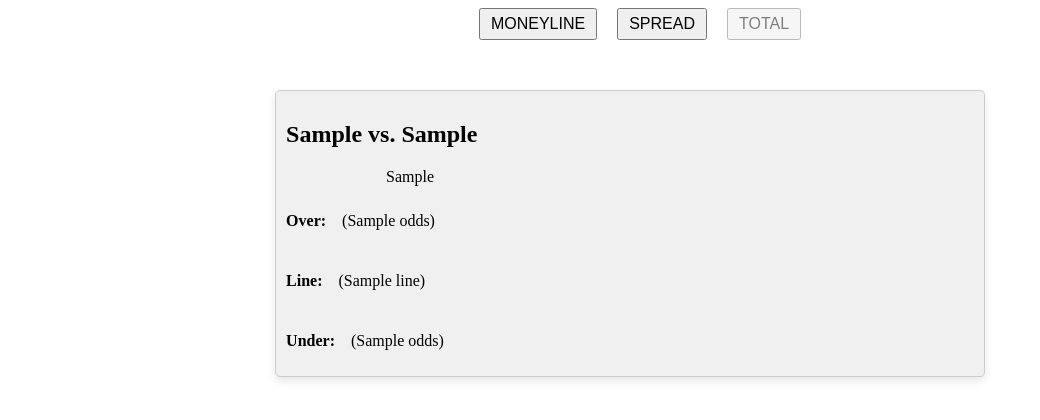
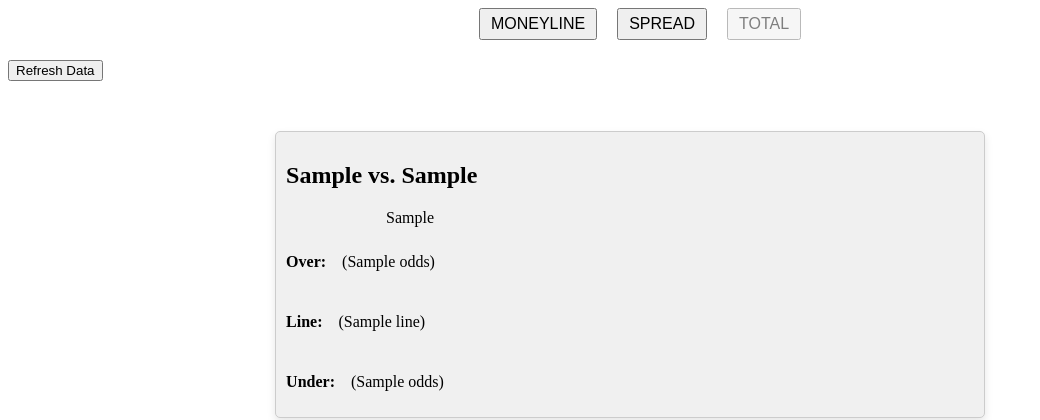
Before and after one commit to conwayn816/Better-Picks, a Flask app: page /total in a window 1280 px wide. Shown: the top 420 px of the page, without its empty margins (0-1040 px from the left). Run offline with Flask 3, Linux system fonts and the light colour scheme; a database or web service that is not in the repository returns one stand-in record (values such as "Sample title"); parts of the project's set-up code (start-up, migrations or seed data) failed here and were passed over.

Commit message:
Added refresh button and load functionality

```diff
--- a/app.py
+++ b/app.py
@@ -3,6 +3,7 @@ from database.models import Bets
 from pymongo import MongoClient
 import constants
 from teamMap import TEAM_MAP
+from loader import load_bets
 
 # TEMP DATABASE FOR TESTING
 '''
@@ -100,6 +101,14 @@ app = Flask(__name__)
 @app.route('/')
 def index():
     return redirect(url_for('moneyline'))
+
+@app.route('/refresh', methods=['POST'])
+def refresh():
+    load_bets()
+    return '', 200
+
+
+
 
 @app.route('/moneyline', methods=['GET', 'POST'])
 def moneyline():
@@ -208,4 +217,5 @@ def total():
     return render_template('total.html', box_items=game_bets.values(), active_view=active_view)
 
 if __name__ == '__main__':
+    load_bets()
     app.run(debug=True)
--- a/database/cleanDB.py
+++ b/database/cleanDB.py
@@ -1,7 +1,7 @@
 from datetime import datetime
 from database.models import Bets
 from mongoengine import connect
-import ./constants
+import constants
 
 
 def clean_past_bets():
--- /dev/null
+++ b/static/main.js
@@ -0,0 +1,12 @@
+function refreshDatabase() {
+    var currentPage = window.location.pathname.substring(1);
+    console.log("Refreshing database...");
+    fetch("/refresh", {
+        method: "POST"
+    })
+    .then(response => {
+        console.log("Database refreshed.");
+        location.reload();
+    })
+    .catch(error => console.error('Error:', error));
+}
--- a/templates/spread.html
+++ b/templates/spread.html
@@ -80,6 +80,9 @@
     </form>
 </div>
 
+<script src="{{ url_for('static', filename='main.js') }}"></script>
+<button id="refreshButton" onClick="refreshDatabase()" >Refresh Data</button>
+
 <div class="container">
     {% for game in box_items %}
     <div class="box">
--- a/templates/total.html
+++ b/templates/total.html
@@ -80,6 +80,9 @@
     </form>
 </div>
 
+<script src="{{ url_for('static', filename='main.js') }}"></script>
+<button id="refreshButton" onClick="refreshDatabase()" >Refresh Data</button>
+
 <div class="container">
     {% for game in box_items %}
     <div class="box">
```
Also changed, not shown: loader.py (+11 -3 lines), templates/moneyline.html (+7 -0 lines).
